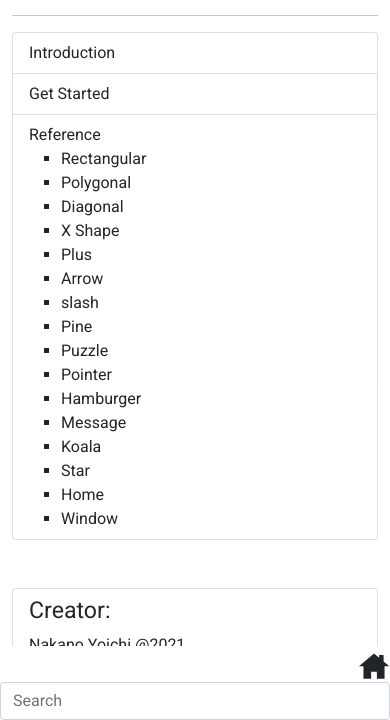
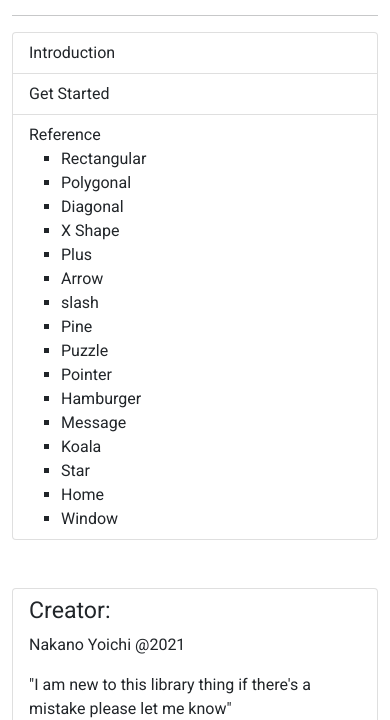
Before and after one commit to AfterSchoolTeaParty/cliphelper, a plain HTML site: page index.html in a window 390 px wide. Shown: the part 124-844 px from the top of the page. Drawn offline with nearby package versions, Linux system fonts and the light colour scheme.

Commit message:
Second commit

```diff
--- a/css/style.css
+++ b/css/style.css
@@ -25,10 +25,6 @@
 	height: 1.5rem;
 	width: 1.5rem;
 }
-#home-btn{
-	height: 2rem;
-	width: 2rem;
-}
 .isTitle{
 	font-family: 'Roboto', sans-serif;
 	font-family: 'Ubuntu Mono', monospace;
@@ -51,11 +47,15 @@
 .bg-sunday{
 	background-color: white;
 }
-
+#home-btn{
+	height: 2rem;
+	width: 2rem;
+}
 @media (min-width: 992px){
 	body{
 		min-height: 101vh;
 	}
+
 	.over-y-true{
 		overflow-y: scroll !important;
 	}
@@ -65,4 +65,7 @@
 	.tpad{
 		padding-top: 10px;
 	}
+	#footer{
+		visibility: hidden;
+	}
 }
--- a/index.html
+++ b/index.html
@@ -23,13 +23,12 @@
   <title>Clip-Path Helper</title>
 </head>
 <body class="bg-sunday text-dark">
-  <!-- NAVBAR END -->
   <!-- SOMETHING IN BOTTOM -->
   <div class="row justify-content-center fixed-bottom bg-sunday pt-1" id="footer">
-    <div class="col-sm-1 d-flex justify-content-end">
+    <div class="col-lg-1 d-flex justify-content-end">
       <div class="home bg-dark home-btn" id="home-btn"></div>
     </div>
-    <div class="col-sm-3">
+    <div class="col-lg-3">
       <div sclass="input-group mb-3">
         <input id='search-box' type="text" class="form-control search" placeholder="Search" aria-label="Recipient's username" aria-describedby="button-addon2">
       </div>
```
